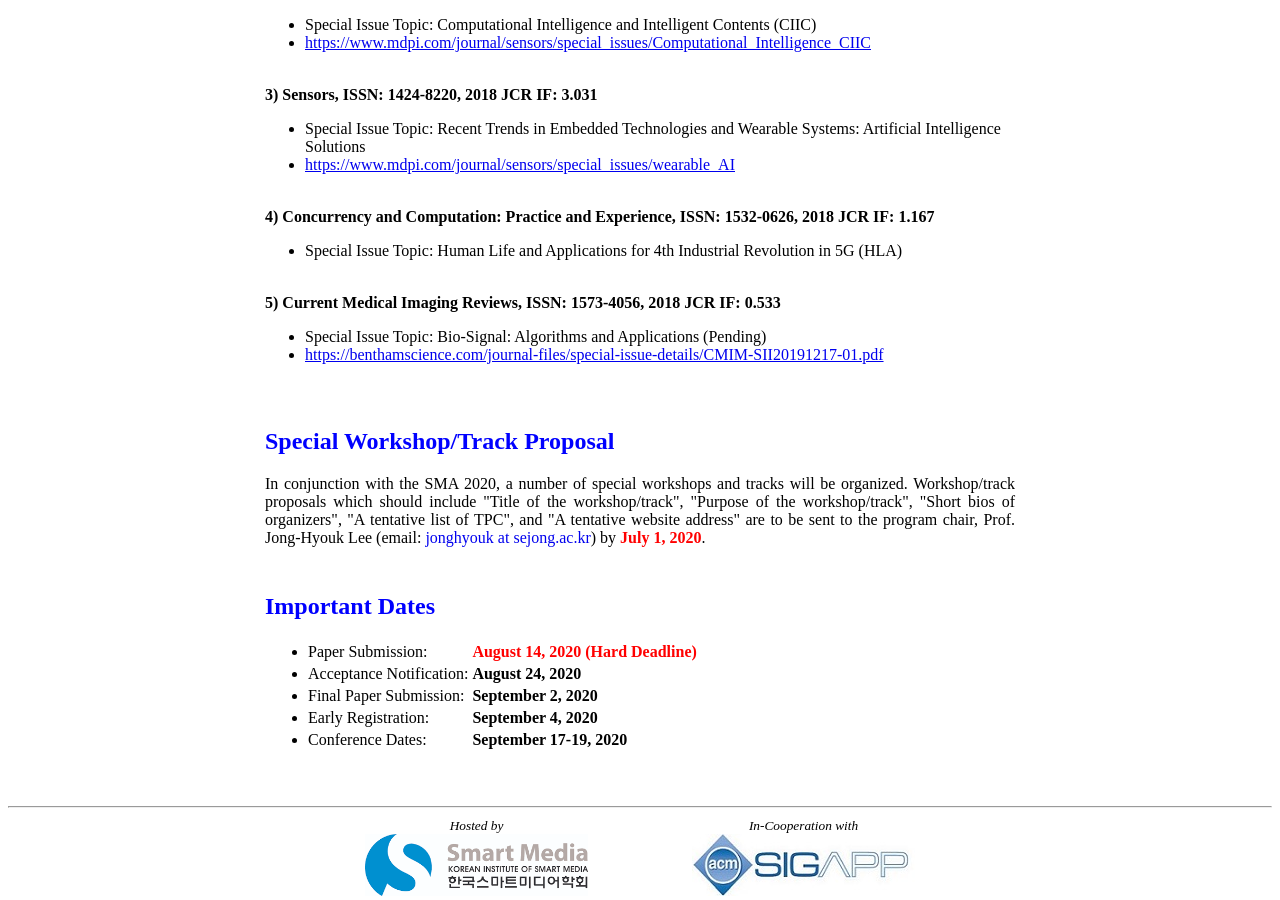
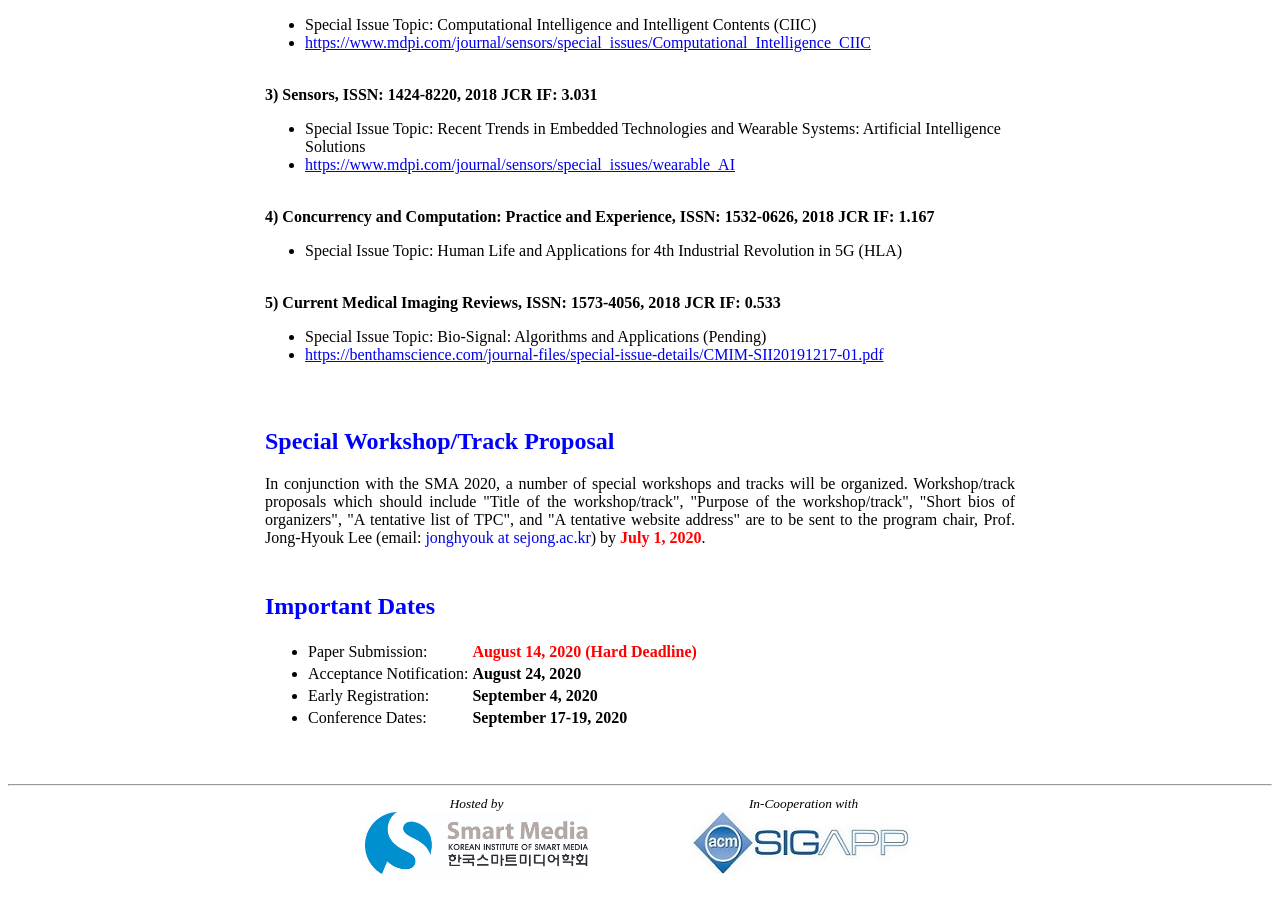
Before and after one commit to icea-conf/sma-2020.github.io, a Jekyll site: the page built from papers/index.html, in a window 1280 px wide and 900 px high, scrolled down 1218 px. Built offline with Jekyll 4.4.1, drawn with Linux system fonts in a browser that asks for light colours; after the commit the page ends 2096 px from its top, so only the background shows below that.

Commit message:
Update index.html

```diff
--- a/papers/index.html
+++ b/papers/index.html
@@ -100,14 +100,6 @@ title: SMA 2020
                               </tr>
                               <tr>
                                     <td>
-                                          <li>Final Paper Submission: </li>
-                                    </td>
-                                    <td>
-                                          <b>September 2, 2020</b>
-                                    </td>
-                              </tr>
-                              <tr>
-                                    <td>
                                           <li>Early Registration: </li>
                                     </td>
                                     <td>
```
